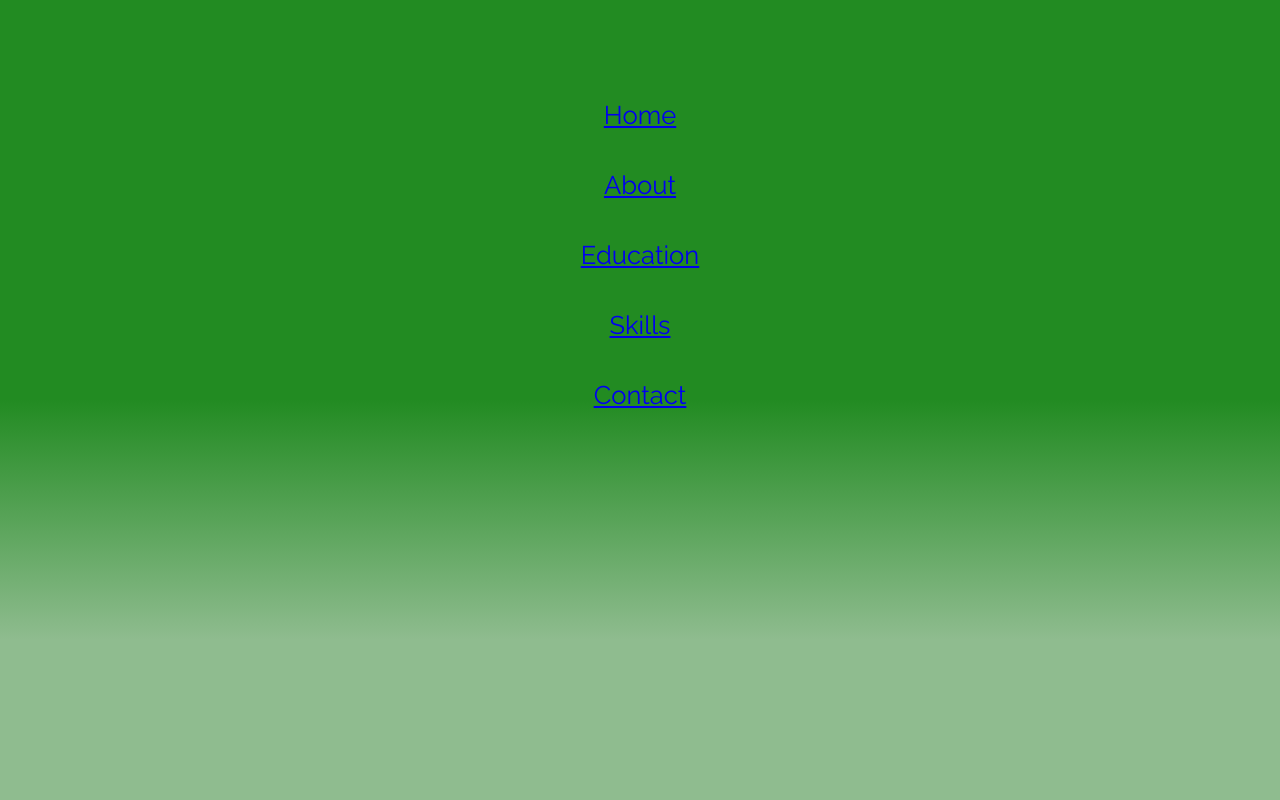
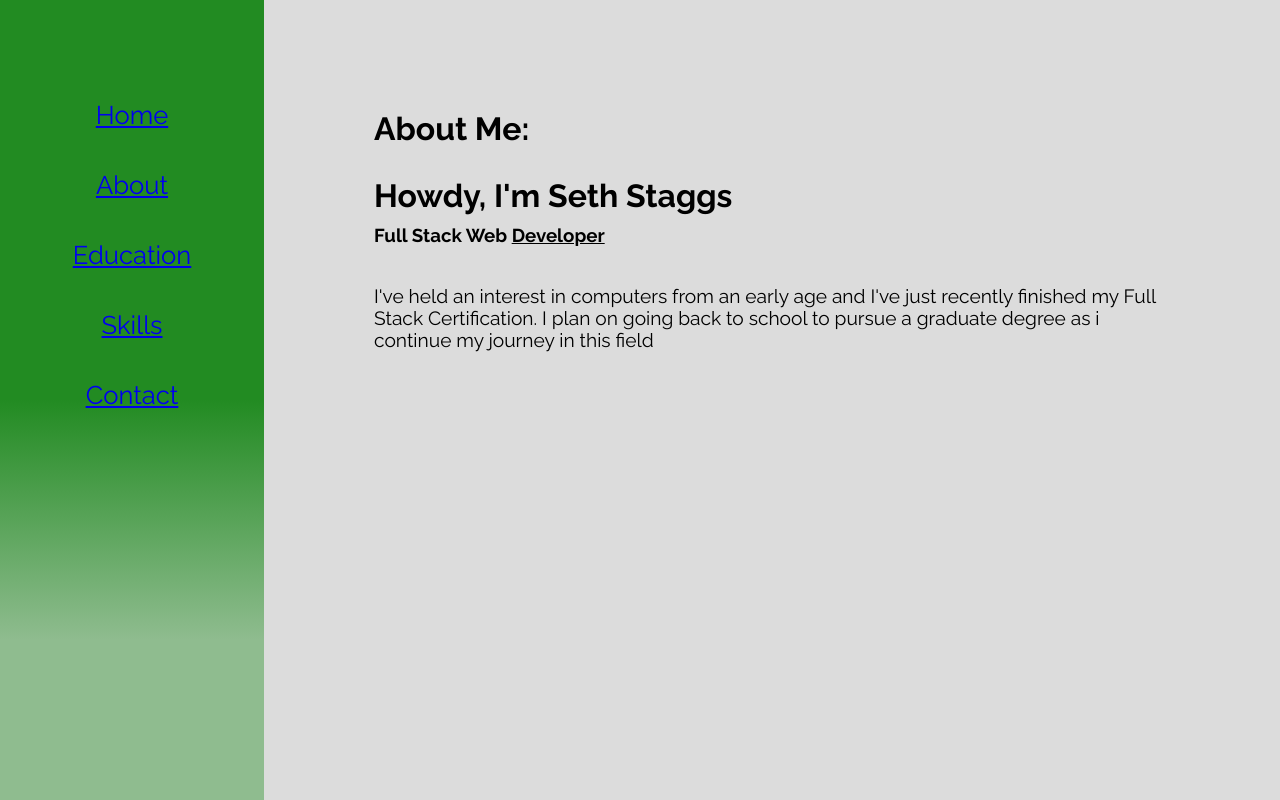
Before and after one commit to Seth-Staggs/the-cooler-portfolio, a React (Create React App) app in the folder portfolio/: page /about in a window 1280 px wide. Built offline with nearby package versions, Linux system fonts and the light colour scheme.

Commit message:
added homepage and about me

```diff
--- a/portfolio/src/App.css
+++ b/portfolio/src/App.css
@@ -32,7 +32,7 @@ background: linear-gradient(180deg, rgb(34, 139, 34) 50%, rgb(143, 188, 143) 80%
 .condiv
 {
 padding: 100px ;
-background-color: #f4f5f9;
+background-color: #dcdcdc;
 flex:var(--condiv-flex);
 }
 
@@ -54,3 +54,32 @@ nav ul li
 {
 font-weight: bolder;
 }
+.social
+{
+position: absolute;
+margin-top: 20px;
+display: flex;
+bottom: 60px;
+}
+.social i
+{
+padding-right: 30px;
+font-size: 25px;
+color: #9a9b9c;
+}
+.social i:hover
+{
+color: #ffffff;
+}
+.subtopic
+{
+margin:10px 10px 30px 10px !important;
+}
+p
+{
+font-size: var(--fontsize-p);
+}
+h1,h2,h3,h4,p
+{
+margin: 10px;
+}
--- a/portfolio/src/App.js
+++ b/portfolio/src/App.js
@@ -2,12 +2,20 @@ import React from 'react';
 import './App.css';
 import { BrowserRouter as Router, Route, } from "react-router-dom";
 import Navbar from "./components/Navbar";
+import Homepage from './contents/Homepage';
+import Aboutme from './contents/Aboutme';
 
 function App() {
     return (
         <Router>
             <div className="App">
                 <Navbar />
+                <Route exact path="/">
+                 <Homepage/>
+                </Route>
+                <Route path="/about">
+                    <Aboutme/>
+                </Route>
             </div>
         </Router>
     )
--- a/portfolio/src/components/Social.js
+++ b/portfolio/src/components/Social.js
@@ -11,3 +11,5 @@ class Social extends Component {
         )
     }
 }
+
+export default Social
--- a/portfolio/src/contents/Aboutme.js
+++ b/portfolio/src/contents/Aboutme.js
@@ -0,0 +1,20 @@
+import React, { Component } from "react";
+
+class Aboutme extends Component {
+    render () {
+        return (
+            <div className="condiv">
+                <h1 className="subtopic">About Me:</h1>
+                <h1>Howdy, I'm Seth Staggs </h1>
+                <h3>Full Stack Web <u>Developer</u></h3>
+                <br></br>
+                <p>I've held an interest in computers from an early age and
+                     I've just recently finished my Full Stack Certification.
+                     I plan on going back to school to pursue a graduate degree
+                      as i continue my journey in this field</p>
+            </div>
+        )
+    }
+}
+
+export default Aboutme
--- a/portfolio/src/contents/Homepage.js
+++ b/portfolio/src/contents/Homepage.js
@@ -1,13 +1,18 @@
 import React, { Component } from "react";
-import profilepic from "../img/profilepic";
-import RTE from 'react-typing-effect;'
+import profilepic from "../img/profilepic.png";
+import ReactTypingEffect from 'react-typing-effect';
+import Social from '../components/Social';
 
 class Homepage extends Component {
     render() {
         return (
             <div className="condiv home">
              <img src={profilepic} alt="ProfilePic" className ="profilepic"></img>
-             <RTE className="typingeffect" text={[ "Hello!", "I'm Seth Staggs", "I'm a web developer"]} speed={100} eraseDelay={700}/>
+             <br></br>
+
+             <ReactTypingEffect className="typingeffect" text={[ "Hello!", "I'm Seth Staggs", "I'm a web developer"]} speed={100} eraseDelay={700}/>
+
+             <Social />
             </div>
         )
     }
```
Also changed, not shown: portfolio/src/img/profilepic.jpg (deleted), portfolio/src/img/profilepic.png (added).
